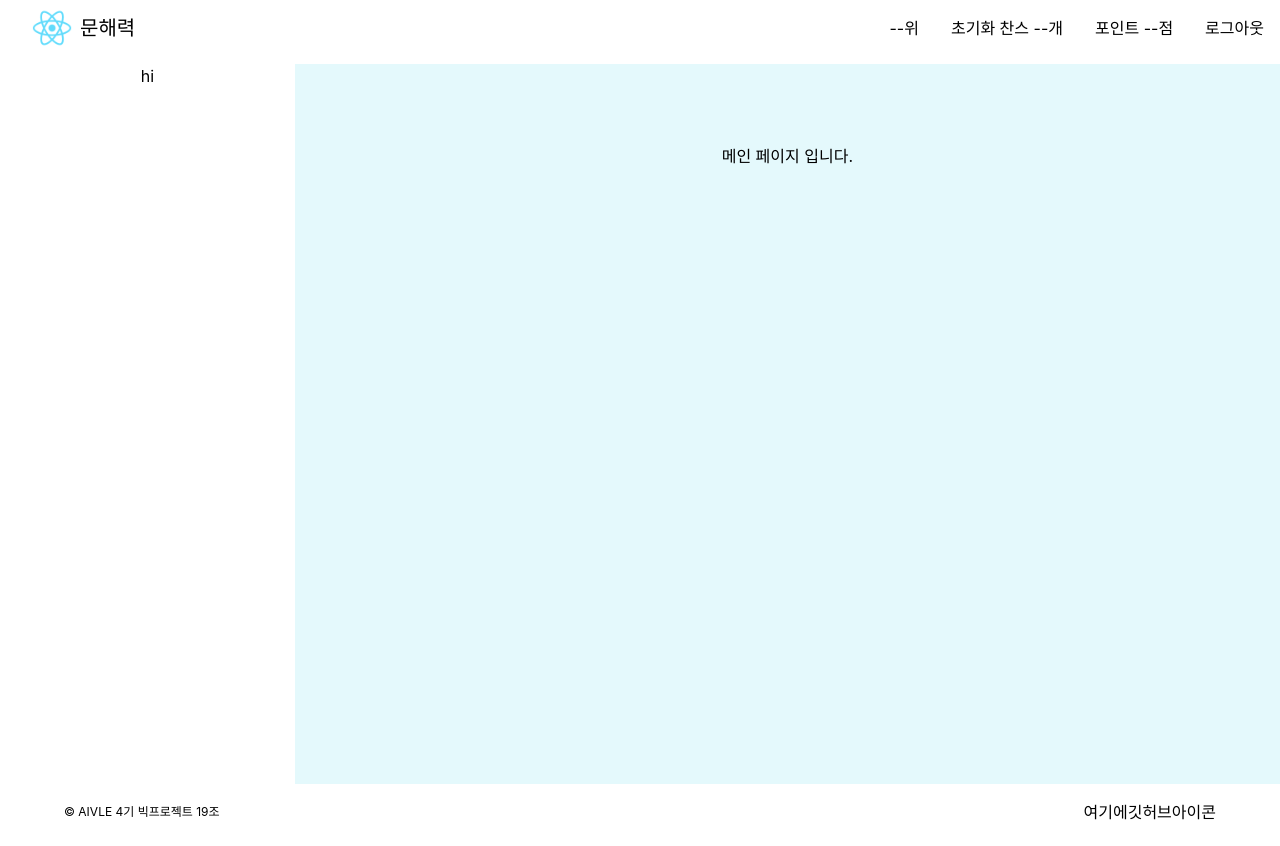
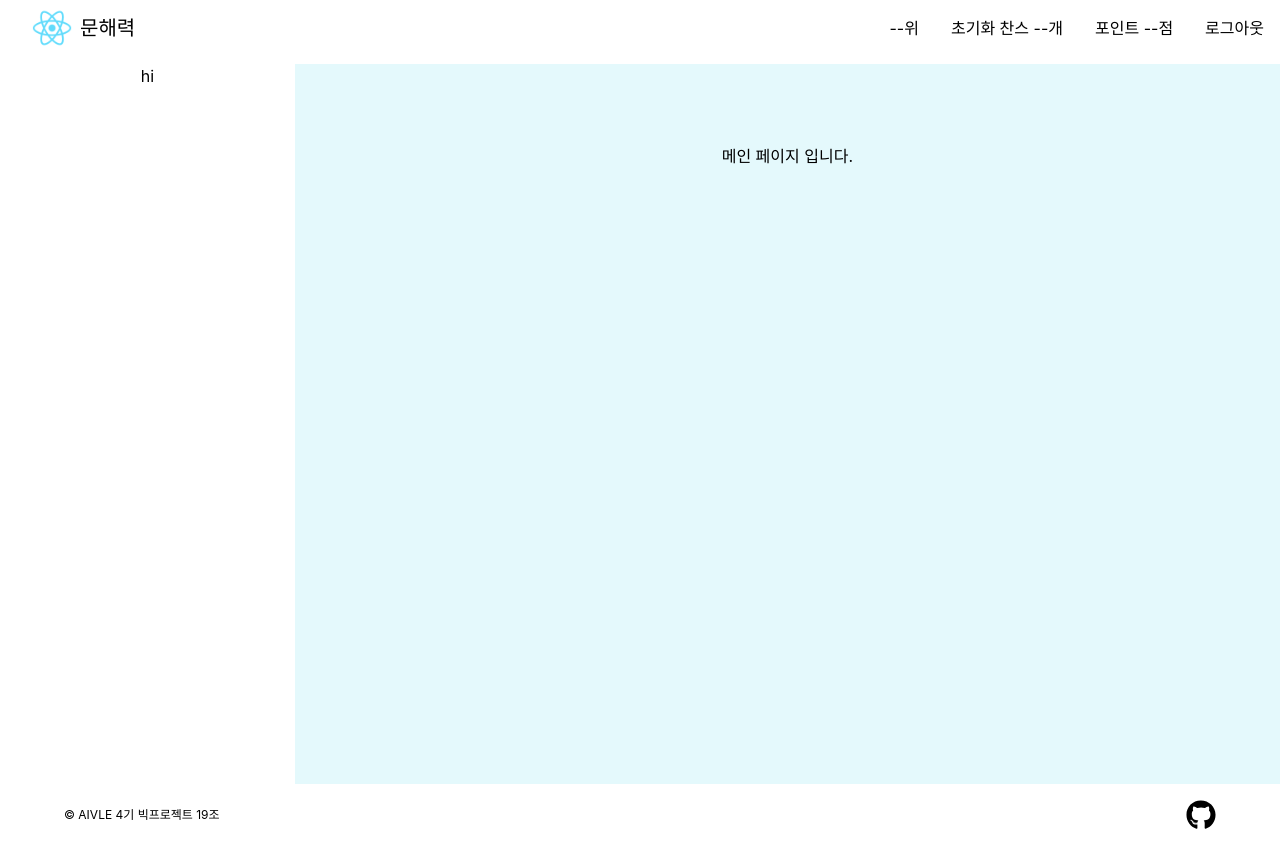
Before and after one commit to yewon-saurus/Aivle_BigProjectFE_19, a React (Create React App) app: page / in a window 1280 px wide. Built offline with nearby package versions, Linux system fonts and the light colour scheme.

Commit message:
Update Footer: 깃허브 아이콘으로 수정

```diff
--- a/src/components/Footer.jsx
+++ b/src/components/Footer.jsx
@@ -1,3 +1,5 @@
+import { FaGithub } from "react-icons/fa";
+
 function Footer(props) {
     return (
         <div className={`w-full flex justify-center mt-auto`}>
@@ -14,8 +16,7 @@ function Footer(props) {
                 {/* Footer 우측 */}
                 <div className="flex justify-end items-center gap-3 md:w-auto w-full">
                     <a href="#" target="_blank">
-                        {/* <FaGithub size={30} /> */}
-                        여기에깃허브아이콘
+                        <FaGithub size={30} />
                     </a>
                 </div>
             </div>
```
